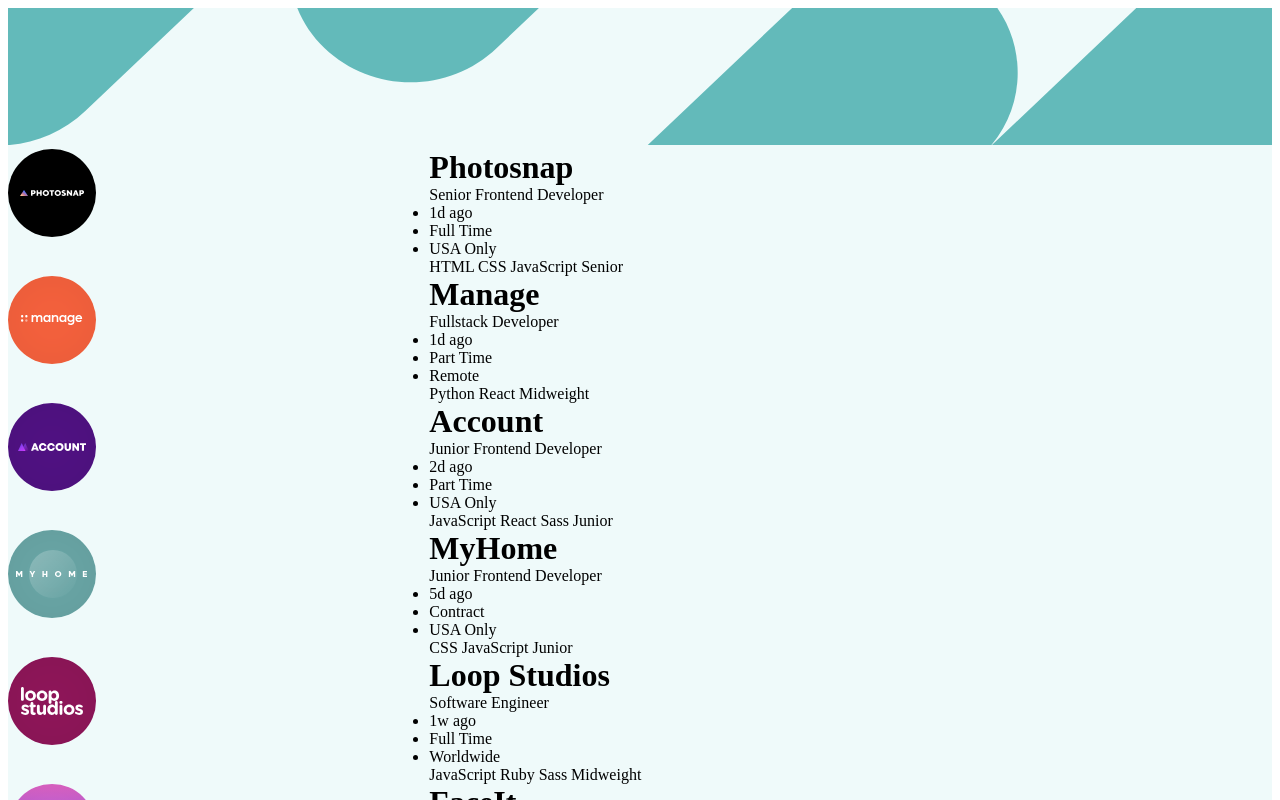
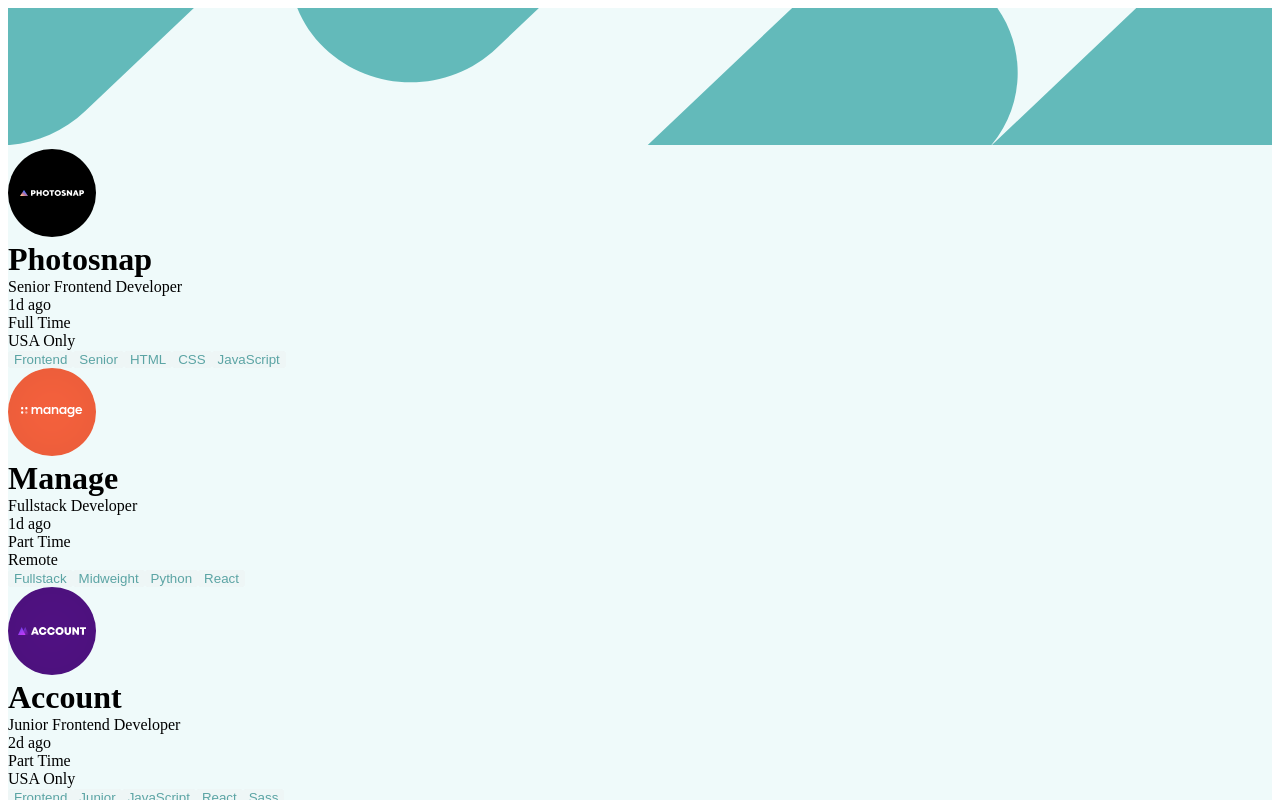
Before and after one commit to sagites/static-job-listings-master, a React (Vite) app: page / in a window 1280 px wide. Shown: the top 800 px of the page. Built offline with nearby package versions, Linux system fonts and the light colour scheme.

Commit message:
Updated the slider

```diff
--- a/src/Components/slide.jsx
+++ b/src/Components/slide.jsx
@@ -7,13 +7,20 @@ const Slide = ({
     postedAt,
     contract,
     level,
+    role,
     location,
     languages,
     tools
 }) => {
     return (
         <div className="main">
-            <img className="image" src={logo} alt="" />
+
+            <div className="holder">
+
+            <div className="companyLogo">
+                <img className="image" src={logo} alt="" />
+            </div>
+
             <div className="body">
                 <h1>{company} </h1>
                 <p>{position}</p>
@@ -22,9 +29,25 @@ const Slide = ({
                     <li>{contract}</li>
                     <li>{location}</li>
                 </ul>
-                <p>{languages} {tools} {level}</p>
-                <p></p>
             </div>
+
+
+            <div className="buttonSection">
+                <button className="buttons">{role}</button>
+                <button className="buttons">{level}</button>
+                {
+                    languages.map((language, i)=>(
+                        <button className="buttons" key={i}>{language}</button>
+                    ))
+                }
+                {
+                    tools.map((tool, i)=>(
+                        <button className="buttons" key={i}>{tool}</button>
+                    ))
+                    }
+            </div>
+            </div>
+
         </div>
      );
 }
```
